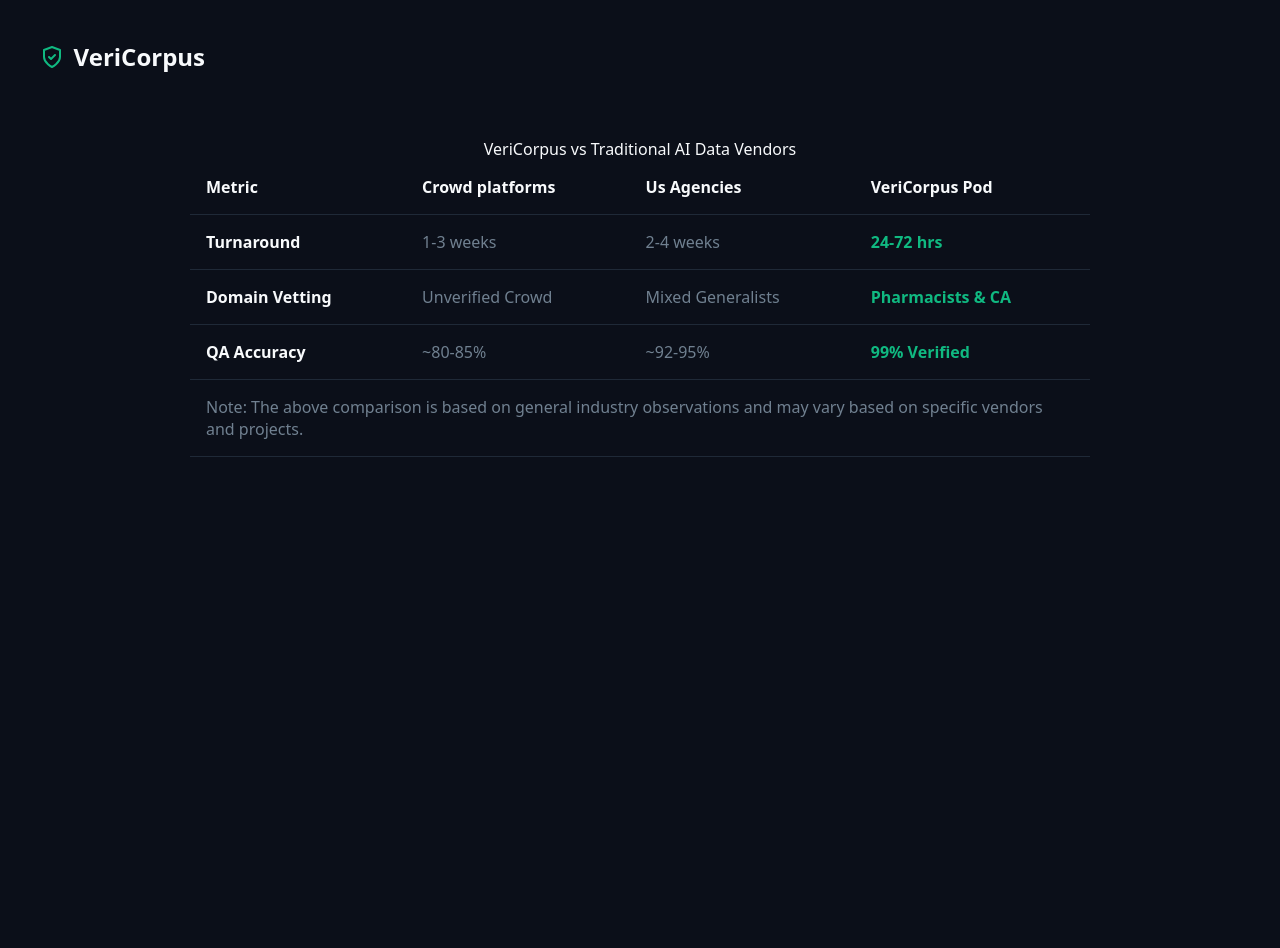
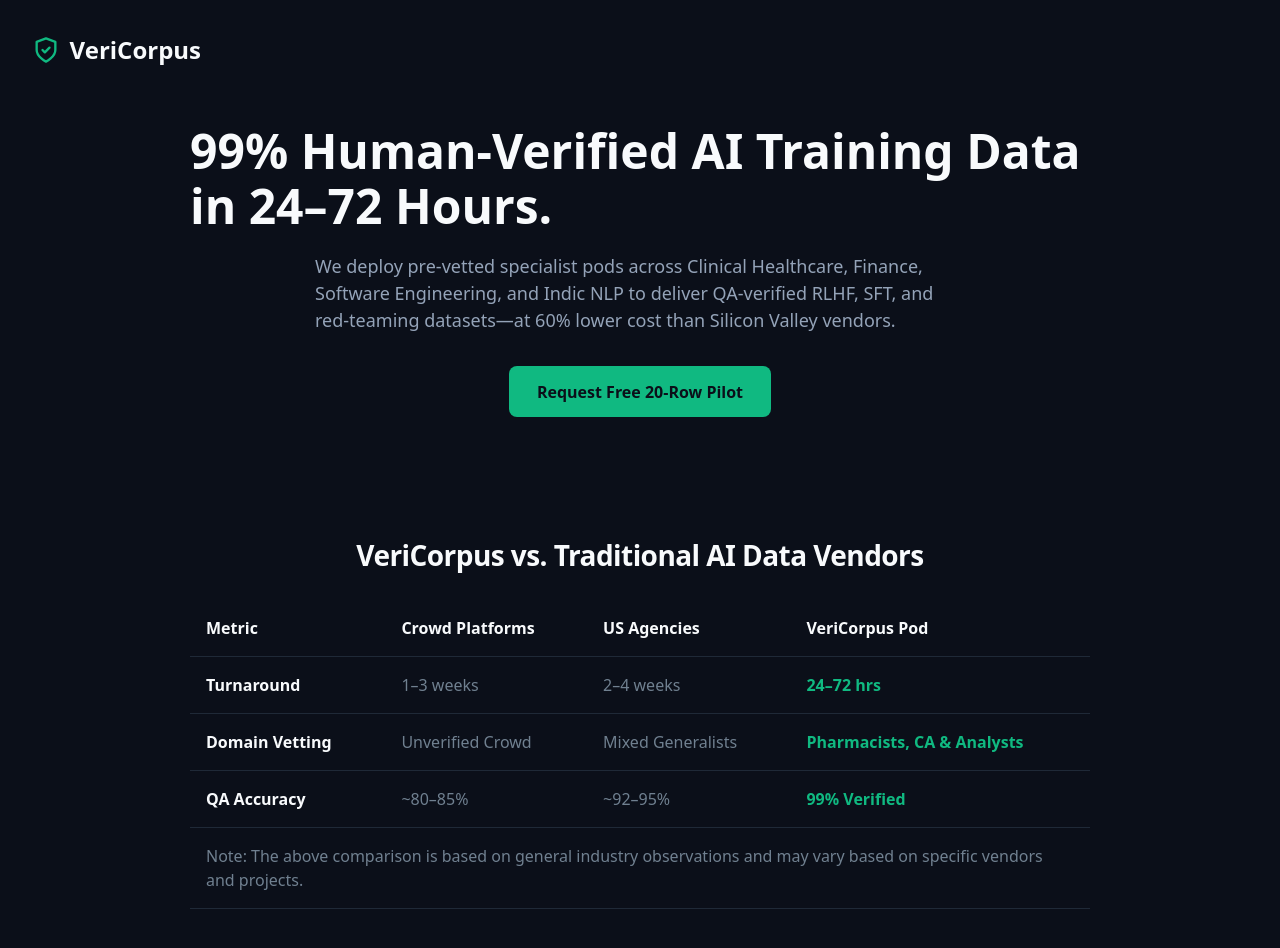
Before and after one commit to AvBusinessman-999/VeriCorpus, a plain HTML site: page index.html in a window 1280 px wide. Before the commit the page ends 800 px from the top, so only its background shows below. Drawn offline with Linux system fonts and the light colour scheme.

Commit message:
Build VeriCorpus hero section and comparison table using CSS units

```diff
--- a/index.html
+++ b/index.html
@@ -3,56 +3,67 @@
 <head>
   <meta charset="UTF-8">
   <meta name="viewport" content="width=device-width, initial-scale=1.0">
-    <title>VeriCorpus | Ai Training data</title>
+  <title>VeriCorpus | Enterprise AI Training Data</title>
   <link rel="stylesheet" href="style.css">
 </head>
 <body>
   <header class="navbar">
     <a href="#" class="brand">
-            <!-- Inline SVG logo icon: VeriCorpus Emerald Shield -->
-             <svg class="logo-icon" xmlns="http://www.w3.org/2000/svg" viewBox="0 0 24 24" width="24" height="24" fill="none" stroke="currentcolor" stroke-width="2" stroke-linecap="round" stroke-linejoin="round">
+      <svg class="logo-icon" xmlns="http://w3.org" viewBox="0 0 24 24" width="28" height="28" fill="none" stroke="currentColor" stroke-width="2" stroke-linecap="round" stroke-linejoin="round">
         <path d="M12 22s8-4 8-10V5l-8-3-8 3v7c0 6 8 10 8 10z"/>
         <path d="m9 12 2 2 4-4"/>
       </svg>
       <span>VeriCorpus</span>
     </a>
   </header>
+
+  <main>
+    <section class="hero">
+      <h1>99% Human-Verified AI Training Data in 24–72 Hours.</h1>
+      <p>We deploy pre-vetted specialist pods across Clinical Healthcare, Finance, Software Engineering, and Indic NLP to deliver QA-verified RLHF, SFT, and red-teaming datasets—at 60% lower cost than Silicon Valley vendors.</p>
+      <a href="#pilot" class="cta-btn">Request Free 20-Row Pilot</a>
+    </section>
+
     <section class="comparison-section">
       <table class="comparison-table">
-              <caption>VeriCorpus vs Traditional AI Data Vendors</caption>
+        <caption>VeriCorpus vs. Traditional AI Data Vendors</caption>
         <thead>
           <tr>
             <th scope="col">Metric</th>
-                  <th scope="col">Crowd platforms</th>
-                    <th scope="col">Us Agencies</th>
+            <th scope="col">Crowd Platforms</th>
+            <th scope="col">US Agencies</th>
             <th scope="col">VeriCorpus Pod</th>
           </tr>
         </thead>
         <tbody>
           <tr>
-                            <th>Turnaround</th>
-                            <td>1-3 weeks</td>
-                            <td>2-4 weeks</td>
-                            <td class="highlight">24-72 hrs</td>
+            <th scope="row">Turnaround</th>
+            <td>1–3 weeks</td>
+            <td>2–4 weeks</td>
+            <td class="highlight">24–72 hrs</td>
           </tr>
           <tr>
-                            <th>Domain Vetting</th>
+            <th scope="row">Domain Vetting</th>
             <td>Unverified Crowd</td>
             <td>Mixed Generalists</td>
-                            <td class="highlight">Pharmacists & CA</td>
+            <td class="highlight">Pharmacists, CA & Analysts</td>
           </tr>
           <tr>
-                            <th>QA Accuracy</th>
-                            <td>~80-85%</td>
-                            <td>~92-95%</td>
+            <th scope="row">QA Accuracy</th>
+            <td>~80–85%</td>
+            <td>~92–95%</td>
             <td class="highlight">99% Verified</td>
           </tr>
+        </tbody>
         <tfoot>
           <tr>
-                                <td colspan="4" class="footer-note">Note: The above comparison is based on general industry observations and may vary based on specific vendors and projects.</td>
+            <td colspan="4" class="table-footer">
+              Note: The above comparison is based on general industry observations and may vary based on specific vendors and projects.
+            </td>
           </tr>
-                    </tbody>
+        </tfoot>
       </table>
     </section>
+  </main>
 </body>
 </html>
--- a/style.css
+++ b/style.css
@@ -1,8 +1,22 @@
+*, *::before, *::after {
+  box-sizing: border-box;
+}
+
+* {
+  margin: 0;
+}
+svg {
+  display: block;
+  max-width: 100%;
+}
+
 body {
   background-color: #0b0f19;
   color: #f8fafc;
   font-family: system-ui, sans-serif;
   padding: 2rem;
+  line-height: 1.5;
+  -webkit-font-smoothing: antialiased;
 }
 
 .brand {
@@ -50,3 +64,49 @@ th, td {
 td {
   color: slategray;
 }
+
+.hero {
+  min-height: 50vh;
+  display: flex;
+  flex-direction: column;
+  justify-content: center;
+  align-items: center;
+  max-width: 900px;
+  margin: 0 auto;
+}
+
+.hero h1 {
+  font-size: 3rem;
+  line-height: 1.15;
+}
+
+.hero p {
+  font-size: 1.125rem;
+  margin-top: 1rem;
+  color: #94a3b8;
+  max-width: 650px;
+  margin: 1.25rem 0 2rem;
+}
+
+.cta-btn {
+  padding: 0.85em 1.75em;
+  background-color: #10b981; /* Emerald Green */
+  color: #0b0f19; /* Dark background color */
+  border-radius: 8px;
+  text-decoration: none;
+  font-weight: 700;
+  display: inline-block;
+  transition: background-color 0.2s ease, transform 0.2s ease;
+}
+
+.cta-btn:hover {
+  background-color: #34d399;
+  transform: translateY(-2px);
+}
+
+.comparison-table caption {
+  font-size: 1.75rem;
+  font-weight: 700;
+  letter-spacing: -0.02em;
+  margin-bottom: 1.5rem;
+}
```
Lines whose indentation alone changed are shown as unchanged.
